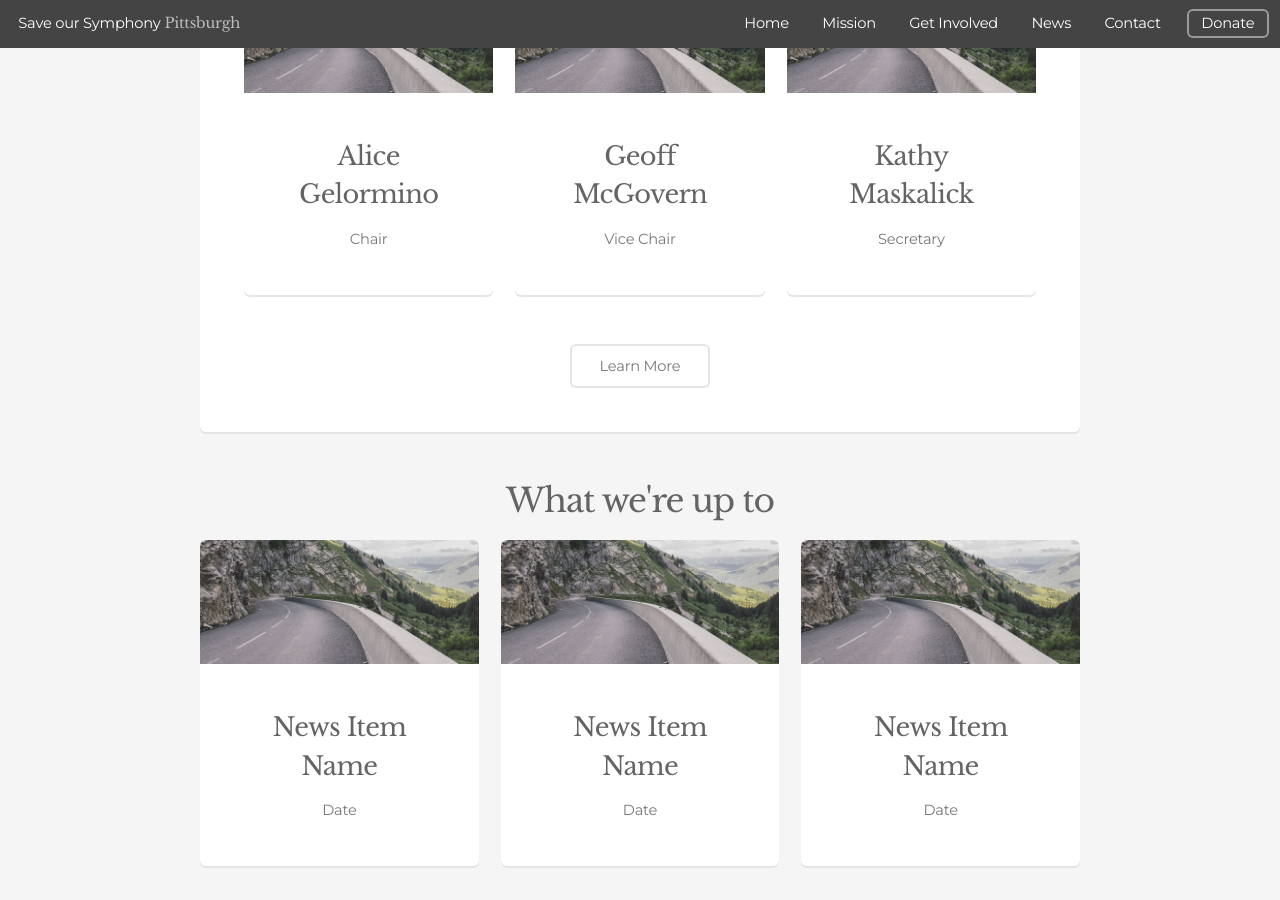
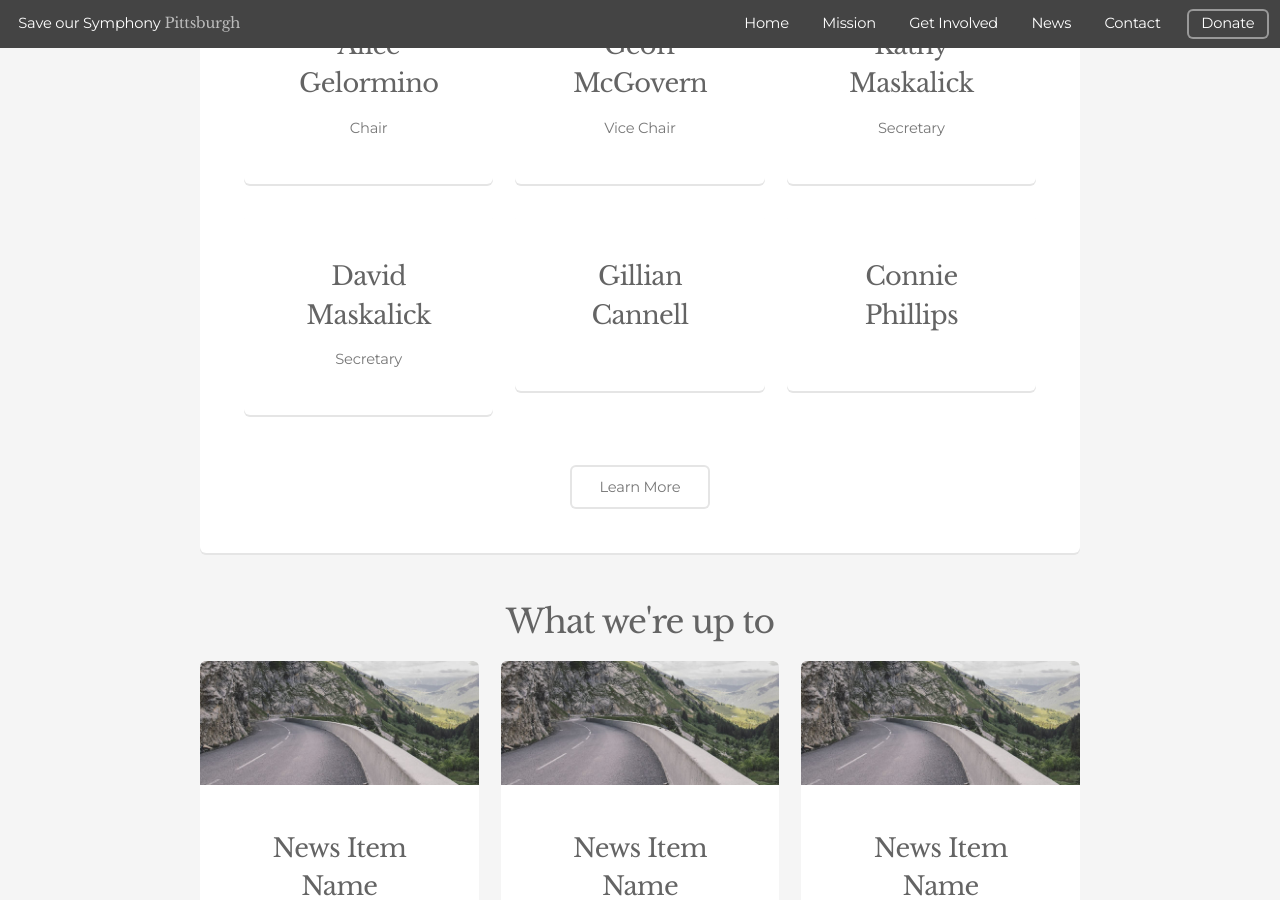
Before and after one commit to daraghbyrne/sospittsburgh, a Jekyll site: the page built from index.md, in a window 1280 px wide and 900 px high, scrolled down 2110 px. Built offline with Jekyll 4.4.1, drawn with Linux system fonts in a browser that asks for light colours.

Commit message:
corrections

```diff
--- a/index.md
+++ b/index.md
@@ -74,7 +74,7 @@
 			<div class="4u">
 
 				<section class="box special">
-					<span class="image featured"><img src="{{ site.baseurl }}/assets/images/pic02.jpg" alt="" /></span>
+					<!--<span class="image featured"><img src="{{ site.baseurl }}/assets/images/pic02.jpg" alt="" /></span>-->
 					<h3>Alice Gelormino</h3>
 					<p>Chair</p>
 				</section>
@@ -83,7 +83,7 @@
 			<div class="4u">
 
 				<section class="box special">
-					<span class="image featured"><img src="{{ site.baseurl }}/assets/images/pic02.jpg" alt="" /></span>
+					<!--<span class="image featured"><img src="{{ site.baseurl }}/assets/images/pic02.jpg" alt="" /></span>-->
 					<h3>Geoff McGovern</h3>
 					<p> Vice Chair</p>
 				</section>
@@ -93,12 +93,43 @@
 			<div class="4u">
 
 				<section class="box special">
-					<span class="image featured"><img src="{{ site.baseurl }}/assets/images/pic02.jpg" alt="" /></span>
+					<!--<span class="image featured"><img src="{{ site.baseurl }}/assets/images/pic02.jpg" alt="" /></span>-->
 					<h3>Kathy Maskalick</h3>
 					<p>Secretary</p>
 				</section>
 
 			</div>
+
+			<div class="4u">
+
+				<section class="box special">
+					<!--<span class="image featured"><img src="{{ site.baseurl }}/assets/images/pic02.jpg" alt="" /></span>-->
+					<h3>David Maskalick</h3>
+					<p>Secretary</p>
+				</section>
+
+			</div>
+			<div class="4u">
+
+				<section class="box special">
+					<!--<span class="image featured"><img src="{{ site.baseurl }}/assets/images/pic02.jpg" alt="" /></span>-->
+					<h3>Gillian Cannell</h3>
+					<p>  </p>
+				</section>
+
+			</div>
+
+			<div class="4u">
+
+				<section class="box special">
+					<!--<span class="image featured"><img src="{{ site.baseurl }}/assets/images/pic02.jpg" alt="" /></span>-->
+					<h3>Connie Phillips</h3>
+					<p> </p>
+				</section>
+
+			</div>
+
+
 		</div>
 
 		<ul class="actions">
```
Also changed, not shown: mission.md (+9 -4 lines).
